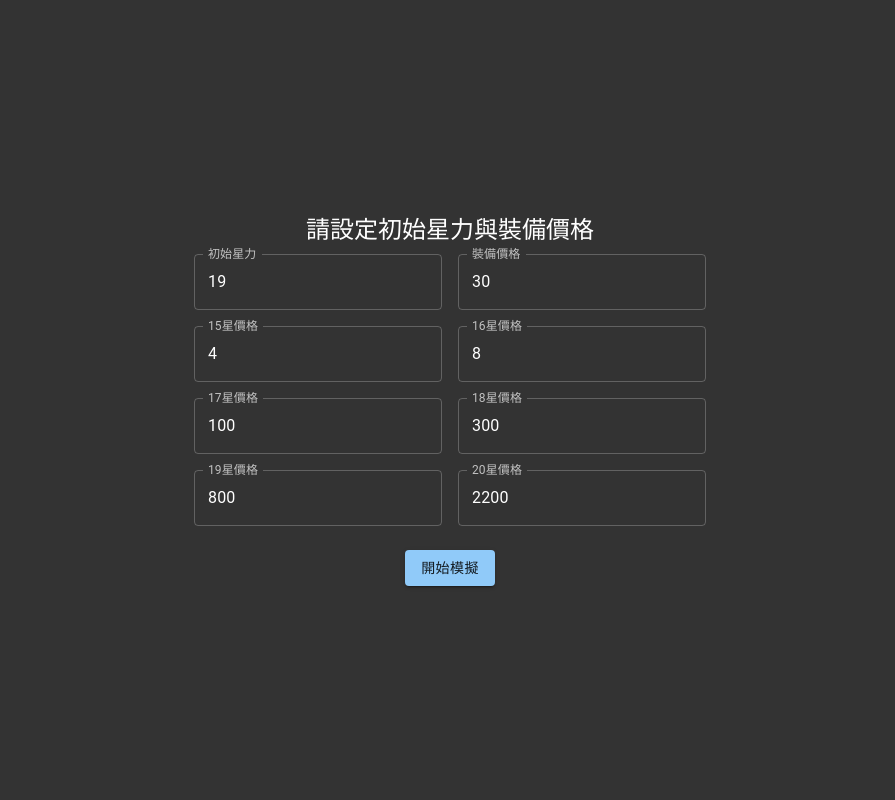
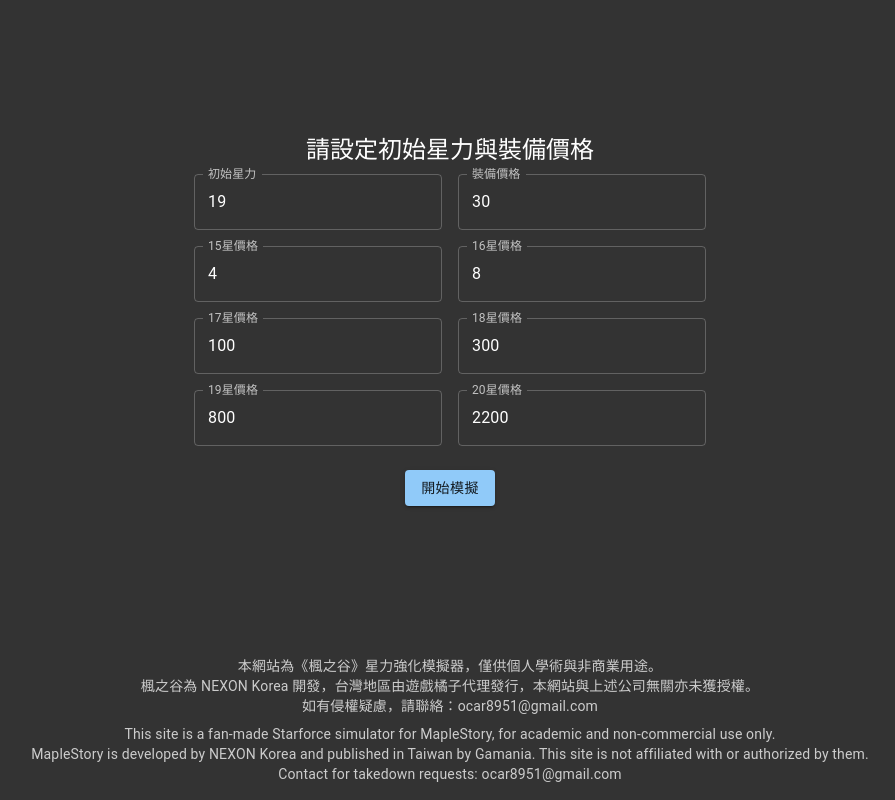
Before and after one commit to ocar1053/maple-story-star_simulate, a React (Vite) app: page / in a window 1280 px wide. Shown: the whole page, without its empty margins (190-1085 px from the left). Built offline with nearby package versions, Linux system fonts and the light colour scheme.

Commit message:
add disclaimer

```diff
--- a/index.html
+++ b/index.html
@@ -2,9 +2,8 @@
 <html lang="en">
   <head>
     <meta charset="UTF-8" />
-    <meta name="description" content="楓之谷星力模擬" />
     <meta name="viewport" content="width=device-width, initial-scale=1.0" />
-    <title>楓之谷星力模擬</title>
+    <title>星力模擬器</title>
   </head>
 
   <!-- Google tag (gtag.js) -->
--- a/src/InitialStarSelector.jsx
+++ b/src/InitialStarSelector.jsx
@@ -23,7 +23,7 @@ const InitialStarSelector = ({ onSetInitialData }) => {
         init17star,
         init18star,
         init19star,
-        init20star
+        init20star,
       });
     }
   };
@@ -31,14 +31,16 @@ const InitialStarSelector = ({ onSetInitialData }) => {
   return (
     <Box
       sx={{
-        height: '100vh',
+        minHeight: '100vh',
         backgroundColor: '#333',
+        color: '#fff',
         display: 'flex',
-        alignItems: 'center',
+        flexDirection: 'column',
       }}
     >
+      {/* Main form area */}
+      <Box sx={{ flexGrow: 1, display: 'flex', alignItems: 'center', justifyContent: 'center' }}>
         <Container maxWidth="sm" sx={{ textAlign: 'center' }}>
-
           <Typography variant="h5" gutterBottom>
             請設定初始星力與裝備價格
           </Typography>
@@ -62,66 +64,38 @@ const InitialStarSelector = ({ onSetInitialData }) => {
               />
             </Grid>
 
-          <Grid item xs={12} sm={4}>
+            {[15, 16, 17, 18, 19, 20].map((level) => (
+              <Grid item xs={12} sm={4} key={level}>
                 <TextField
-              label="15星價格"
+                  label={`${level}星價格`}
                   type="number"
-              value={init15star}
-              onChange={(e) => setInit15Star(e.target.value)}
+                  value={eval(`init${level}star`)}
+                  onChange={(e) => eval(`setInit${level}Star`)(e.target.value)}
                   fullWidth
                 />
               </Grid>
-          <Grid item xs={12} sm={4}>
-            <TextField
-              label="16星價格"
-              type="number"
-              value={init16star}
-              onChange={(e) => setInit16Star(e.target.value)}
-              fullWidth
-            />
-          </Grid>
-          <Grid item xs={12} sm={4}>
-            <TextField
-              label="17星價格"
-              type="number"
-              value={init17star}
-              onChange={(e) => setInit17Star(e.target.value)}
-              fullWidth
-            />
-          </Grid>
-          <Grid item xs={12} sm={4}>
-            <TextField
-              label="18星價格"
-              type="number"
-              value={init18star}
-              onChange={(e) => setInit18Star(e.target.value)}
-              fullWidth
-            />
-          </Grid>
-          <Grid item xs={12} sm={4}>
-            <TextField
-              label="19星價格"
-              type="number"
-              value={init19star}
-              onChange={(e) => setInit19Star(e.target.value)}
-              fullWidth
-            />
-          </Grid>
-          <Grid item xs={12} sm={4}>
-            <TextField
-              label="20星價格"
-              type="number"
-              value={init20star}
-              onChange={(e) => setInit20Star(e.target.value)}
-              fullWidth
-            />
-          </Grid>
+            ))}
           </Grid>
           <Button variant="contained" onClick={handleSubmit} sx={{ mt: 3 }}>
             開始模擬
           </Button>
         </Container>
       </Box>
+
+      {/* Footer area */}
+      <Box sx={{ py: 2, textAlign: 'center', fontSize: '0.75rem', color: '#ccc' }}>
+        <Typography variant="body2" component="div" sx={{ mb: 1 }}>
+          本網站為《楓之谷》星力強化模擬器，僅供個人學術與非商業用途。<br />
+          楓之谷為 NEXON Korea 開發，台灣地區由遊戲橘子代理發行，本網站與上述公司無關亦未獲授權。<br />
+          如有侵權疑慮，請聯絡：ocar8951@gmail.com
+        </Typography>
+        <Typography variant="body2" component="div">
+          This site is a fan-made Starforce simulator for MapleStory, for academic and non-commercial use only. <br />
+          MapleStory is developed by NEXON Korea and published in Taiwan by Gamania. This site is not affiliated with or authorized by them. <br />
+          Contact for takedown requests: ocar8951@gmail.com
+        </Typography>
+      </Box>
+    </Box>
   );
 };
 
--- a/src/StarforceSimulator.jsx
+++ b/src/StarforceSimulator.jsx
@@ -408,7 +408,23 @@ function StarforceSimulator() {
           <Button onClick={() => setShowScrollDialog(false)}>取消</Button>
         </DialogActions>
       </Dialog>
+      <Box sx={{ mt: 4, textAlign: 'center', fontSize: '0.75rem', color: '#ccc' }}>
+        <Typography variant="body2" component="div" sx={{ mb: 1 }}>
+          本網站為《楓之谷》星力強化模擬器，僅供個人學術與非商業用途。<br />
+          楓之谷為 NEXON Korea 開發，台灣地區由遊戲橘子代理發行，本網站與上述公司無關亦未獲授權。<br />
+          如有侵權疑慮，請聯絡：ocar8951@gmail.com
+        </Typography>
+        <Typography variant="body2" component="div">
+          This site is a fan-made Starforce simulator for MapleStory, for academic and non-commercial use only. <br />
+          MapleStory is developed by NEXON Korea and published in Taiwan by Gamania. This site is not affiliated with or authorized by them. <br />
+          Contact for takedown requests: ocar8951@gmail.com
+        </Typography>
     </Box>
+    </Box>
+
+
+
+
   );
 }
 
```
Also changed, not shown: 1 other file (tests, documents, lock files or other folders). Lines whose indentation alone changed are shown as unchanged.
